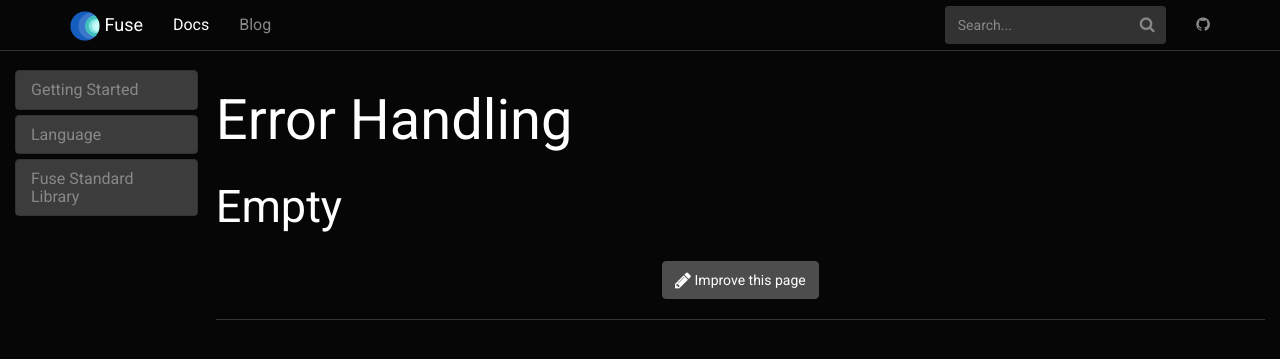
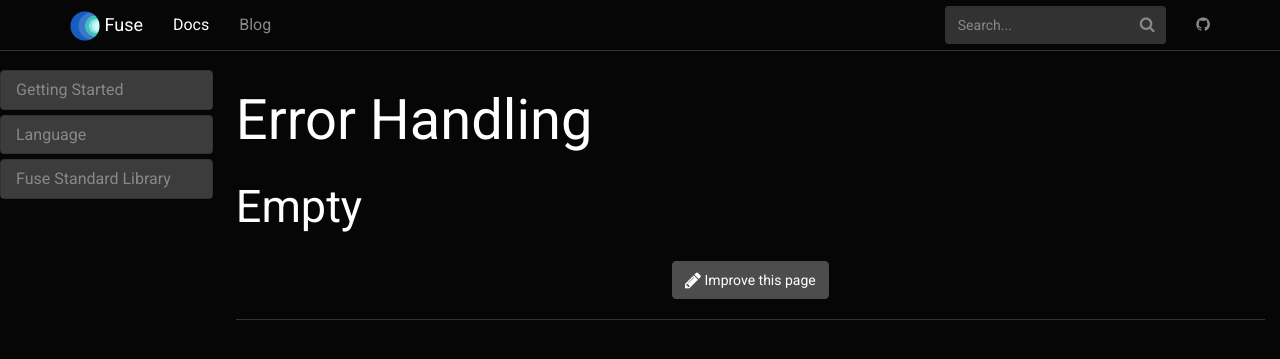
Before and after one commit to fuse-lang/fuse-lang.github.io, a Jekyll site: the page built from _docs/language/20-error-handling.md, in a window 1280 px wide. Shown: the top 359 px of the page. Built offline with Jekyll 4.4.1, drawn with Linux system fonts in a browser that asks for light colours.

Commit message:
fix styling for docs page.

```diff
--- a/_layouts/docs.html
+++ b/_layouts/docs.html
@@ -4,13 +4,13 @@ layout: default
 
 <div class="docs-container">
     <div class="row">
-        <div class="col-md-2 me-4">
+        <div class="col-md-2">
           <div class="col-md-2 scroll-box-x docs-navbar">
             {% include docs_nav.html %}
           </div>
         </div>
 
-        <div class="col-md-10 scroll-box-x">
+        <div class="col-md-10 scroll-box-x docs-body">
             <h1>{{ page.title }}</h1>
             <div id="markdown-content-container">{{ content }}</div>
             <div style="clear:both;">
--- a/_sass/_jekyll-doc-theme.scss
+++ b/_sass/_jekyll-doc-theme.scss
@@ -68,10 +68,14 @@ code {
 .docs-container {
   padding: 0 1.5rem 0 0;
 
-  .docs-navbar {
-    position: fixed;
-    height: calc(100vh - 60px);
-    .navbar-fixed {
+  @media (min-width: 992px) {
+    .docs-navbar {
+      padding: 0 0 1.5rem 0;
+      position: fixed;
+      height: calc(100vh - 51px);
     }
   }
+  .docs-body {
+    padding-left: 3.5rem;
+  }
 }
```
